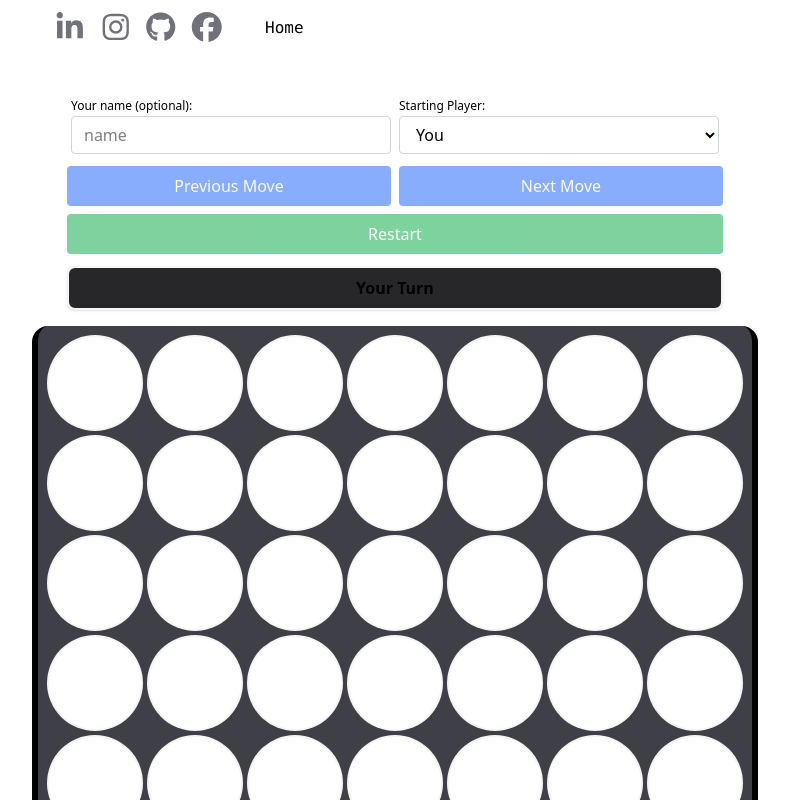
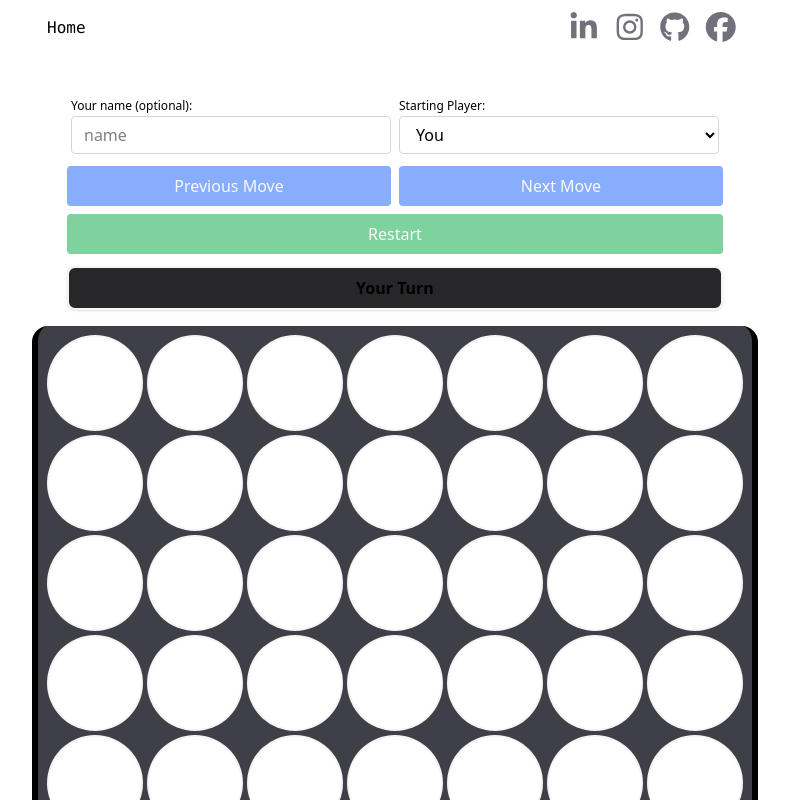
Before and after one commit to JoachimTislov/Portfolio, a Vue app: page /Four-in-a-row in a window 1280 px wide. Shown: the top 800 px of the page, without its empty margins (245-1034 px from the left). Built offline with nearby package versions, Linux system fonts and the light colour scheme.

Commit message:
add padding for about project title and adjust navbar

```diff
--- a/src/App.vue
+++ b/src/App.vue
@@ -9,17 +9,17 @@ import { iconDirection } from './logic/Portfolio/enums'
 <template>
   <div class="flex justify-center">
     <div class="flex flex-col">
-      <div class="mt-2 flex h-10 gap-x-5">
-        <SocialLinks />
+      <div class="mt-2 flex h-10 justify-between gap-x-5">
         <ArrowLink
           v-if="useRoute().name !== routes.home.name"
           class="rounded-lg font-mono"
-          color="dark:bg-darkorange"
+          color="dark:bg-darkorange/80"
           :name="routes.home.displayName"
           to="/"
           :arrow-direction="iconDirection.LEFT"
           arrow-left-side
         />
+        <SocialLinks />
       </div>
       <div class="max-w-302 mt-5">
         <RouterView />
--- a/src/components/Portfolio/AboutProject.vue
+++ b/src/components/Portfolio/AboutProject.vue
@@ -11,7 +11,7 @@ const project = personalData.projects[projectName as string]
     <h2 class="font-mono text-xl">Project not found</h2>
   </div>
   <div v-else class="dark:bg-darkblue w-180 rounded-lg p-4">
-    <div class="dark:bg-darkorange flex items-center justify-between">
+    <div class="dark:bg-darkorange flex items-center justify-between p-2">
       <h1 class="pl-2 text-lg">{{ project.name }}</h1>
       <ArrowLink name="View project" :href="project.link" :to="project.page" />
     </div>
```
